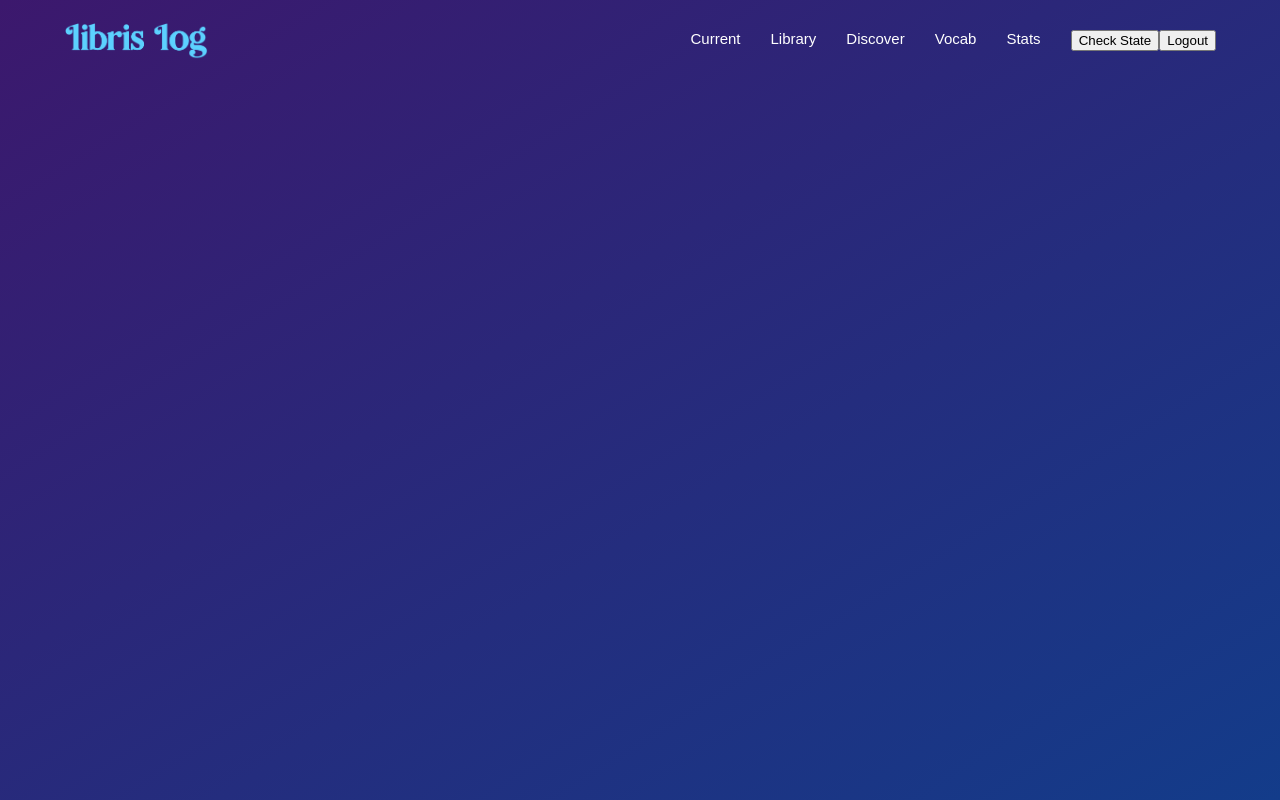
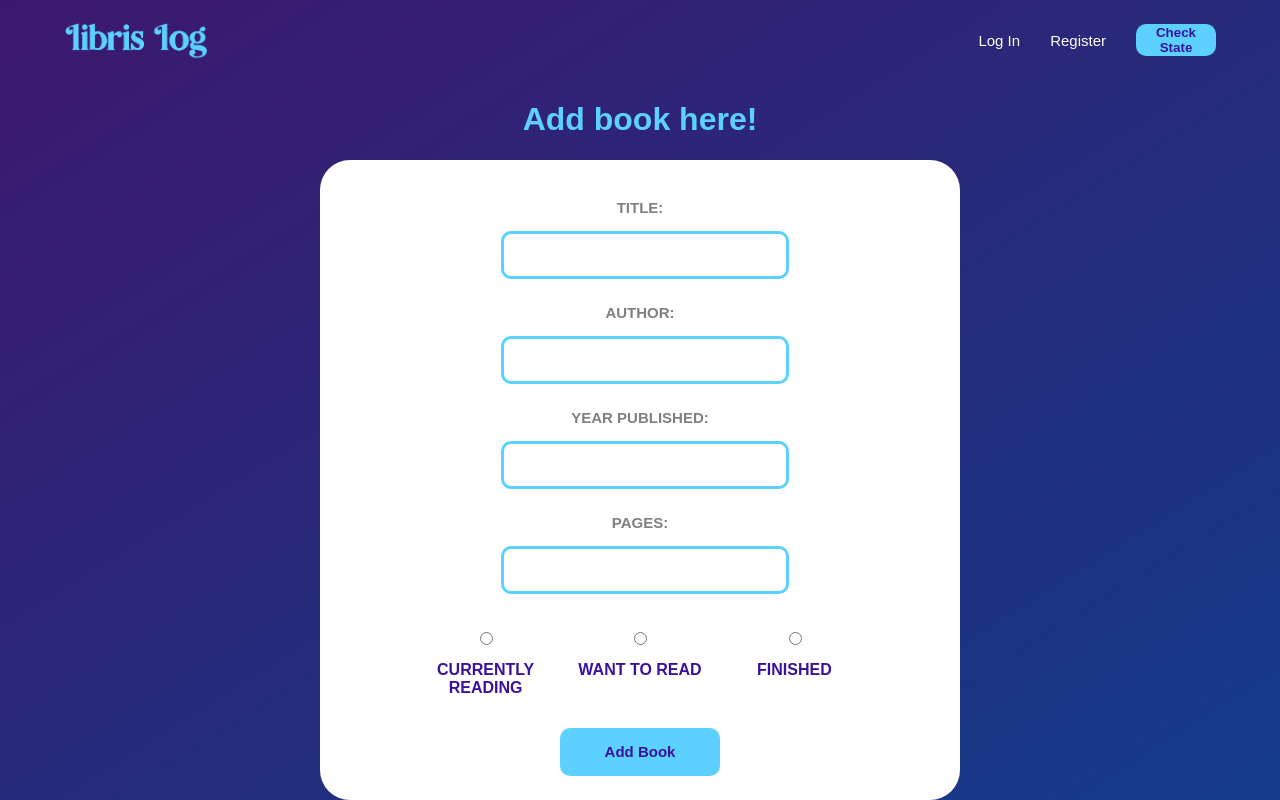
Before and after one commit to maywoollcott/librislog, a React (Create React App) app in the folder client/: page /addbook in a window 1280 px wide. Built offline with nearby package versions, Linux system fonts and the light colour scheme; a web font is replaced by a local one.

Commit message:
adds add, delete, and update status of book from clientside, syncs db

```diff
--- a/client/src/App.css
+++ b/client/src/App.css
@@ -48,6 +48,7 @@ li {
   display: flex;
   margin-right: 5%;
   margin-left: auto;
+  align-items: center;
 }
 
 img {
@@ -251,3 +252,75 @@ h1 {
   flex-direction: column;
   align-items: center;
 }
+
+.navbtn {
+  background-color: var(--lightaqua);
+  border: none;
+  border-radius: 10px;
+  height: 2rem;
+  color: var(--darkpurple);
+  font-weight: 600;
+  width: 5rem;
+}
+
+.navbtn:hover {
+  background-color: rgb(165, 179, 218);
+}
+
+.navbtn:active {
+  transform: scale(0.94);
+  outline: none;
+}
+
+.navbtn:focus {
+  outline: none
+}
+
+.addbookcard {
+  background-color: white;
+  height: 80vh;
+  width: 50vw;
+  border-radius: 30px;
+  color: var(--darkpurple);
+  display: flex;
+  align-items: center;
+  justify-content: center;
+  flex-direction: column;
+}
+
+.addbookform {
+  margin: 20px;
+  display: flex;
+  flex-direction: column;
+  align-items: center;
+  justify-content: center;
+  width: 75%;
+  height: 100%;
+}
+
+.radio {
+  margin-top: 10px;
+  display: flex;
+}
+
+.radioitem {
+  display: flex;
+  flex-direction: column;
+  justify-content: flex-start;
+  align-items: center;
+  margin: 15px;
+  flex: 1;
+}
+
+.radioitem h3 {
+  font-size: medium;
+  text-align: center;
+}
+
+.addbookcard .loginbtn {
+  margin: 0;
+}
+
+.addbookcard input {
+  color: var(--darkpurple)
+}
--- a/client/src/App.js
+++ b/client/src/App.js
@@ -10,6 +10,7 @@ import { useContext, useEffect }from 'react'
 import { Context } from './Context'
 import axios from 'axios';
 import apiService from './utils/apiService'
+import AddBook from './components/AddBook'
 
 function App() {
 
@@ -38,6 +39,7 @@ function App() {
         <Navbar />
         <div className="bodydashboard">
           <Route exact path='/' component={Landing} />
+          <Route exact path='/addbook' component={AddBook} />
           <Route exact path='/register' component={Registration} />
           <Switch>
             <Route exact path='/current' component={Dashboard} />
--- /dev/null
+++ b/client/src/components/AddBook.js
@@ -0,0 +1,90 @@
+import { useHistory } from 'react-router-dom';
+import { Context } from '../Context'
+import React, { Fragment, useState, useContext } from 'react';
+import apiService from '../utils/apiService'
+
+const AddBook = () => {
+  const value = useContext(Context);
+  const history = useHistory();
+
+  const [formData, setFormData] = useState({
+    title: '',
+    author: '',
+    yearPublished: '',
+    pages: '',
+    status: ''
+
+  });
+
+  const { title, author, yearPublished, pages, status } = formData;
+
+  const handleDataChange = (e) => {
+    setFormData({ ...formData, [e.target.name]: e.target.value });
+  }
+
+  const onSubmit = async (e) => {
+    e.preventDefault();
+    const newBook = formData;
+    let currentLibrary = [...value.library];
+    currentLibrary.unshift(newBook);
+    value.setLibrary(currentLibrary);
+
+    const accessToken = localStorage.getItem('accessToken');
+    const res = await apiService.updateLibrary(currentLibrary, accessToken)
+    console.log(res.data)
+
+      // const res = await apiService.register(formData)
+      //   console.log(res.data)
+      //   const { accessToken } = res.data;
+      //   localStorage.setItem('accessToken', accessToken);
+      //   localStorage.setItem('haveValidToken', true)
+      //   value.setIsAuthenticated(true);
+      //   history.push('/current')
+
+      console.log(newBook)
+  }
+
+
+  return (
+    <div className="bodydashboard">
+      <h1>Add book here!</h1>
+      <div className="addbookcard">
+        <form className="addbookform" onSubmit={onSubmit} >
+          <div className="formBox">
+            <h3>TITLE: </h3>
+            <input type="text" name="title" value={ title } onChange={handleDataChange} required/>
+          </div>
+          <div className="formBox">
+            <h3>AUTHOR: </h3>
+            <input type="author" name="author" value={ author } onChange={handleDataChange} required/>
+          </div>
+          <div className="formBox">
+            <h3>YEAR PUBLISHED: </h3>
+            <input type="yearPublished" name="yearPublished" value={ yearPublished } onChange={handleDataChange} required/>
+          </div>
+          <div className="formBox">
+            <h3>PAGES: </h3>
+            <input type="pages" name="pages" value={ pages } onChange={handleDataChange} required/>
+          </div>
+          <div className="radio">
+            <div className="radioitem">
+              <input type="radio" name="status" value='currentlyReading' onChange={handleDataChange} required/>
+              <h3>CURRENTLY READING</h3>
+            </div>
+            <div className="radioitem">
+              <input type="radio" name="status" value='wantToRead' onChange={handleDataChange} required/>
+              <h3>WANT TO READ</h3>
+            </div>
+            <div className="radioitem">
+              <input type="radio" name="status" value='finished' onChange={handleDataChange} required/>
+              <h3>FINISHED</h3>
+            </div>
+          </div>
+          <button className="loginbtn" type="submit">Add Book</button>
+        </form>
+      </div>
+    </div>
+  )
+}
+
+export default AddBook
--- a/client/src/components/BookCard.js
+++ b/client/src/components/BookCard.js
@@ -2,6 +2,7 @@
 import React from 'react'
 import { useContext, useEffect }from 'react'
 import { Context } from '../Context'
+import apiService from '../utils/apiService'
 
 const BookCard = (props) => {
 
@@ -12,10 +13,14 @@ const BookCard = (props) => {
     props.updateActive(props.index)
   };
 
-  const deleteHandler = () => {
-    const newLib = ([...value.library])
-    newLib.splice(index, 1)
-    value.setLibrary(newLib)
+  const imFinishedHandler = async () => {
+    const newLib = ([...value.library]);
+    newLib[index].status = 'finished'
+    value.setLibrary(newLib);
+
+    const accessToken = localStorage.getItem('accessToken');
+    const res = await apiService.updateLibrary(newLib, accessToken)
+    console.log(res.data)
   }
 
   return (
@@ -24,7 +29,7 @@ const BookCard = (props) => {
         <h1>{props.title}</h1>
         <h2>{props.author}</h2>
         <h2>{props.yearPublished}</h2>
-        <button onClick={deleteHandler}>Delete</button>
+        <button onClick={imFinishedHandler}>I'm finished!</button>
       </div>
     </div>
   )
--- a/client/src/components/Dashboard.js
+++ b/client/src/components/Dashboard.js
@@ -1,13 +1,15 @@
 import { useContext, useEffect, useState }from 'react'
 import { Context } from '../Context'
 import BookCard from './BookCard'
+import AddBook from './AddBook'
+import { useHistory } from 'react-router-dom';
 
 const Dashboard = () => {
 
   const value = useContext(Context);
+  const history = useHistory();
 
-
-  const currentlyReading = value.library.filter(book => book.currentlyReading === true);
+  const currentlyReading = value.library.filter(book => book.status === 'currentlyReading');
 
   const [active, setActive] = useState('');
 
@@ -15,7 +17,18 @@ const Dashboard = () => {
     setActive(index)
   };
 
+  const addBook = () => {
+    history.push('/addbook')
+  }
 
+  if (currentlyReading.length < 1) {
+    return (
+      <div className="dashboardcurrent">
+        <h1>No books being currently read. :( Add one below:</h1>
+        <button className="loginbtn" onClick={addBook}>Add Book</button>
+      </div>
+    )
+  } else {
     return (
       <div className="dashboardcurrent">
         <h1>Currently Reading</h1>
@@ -28,5 +41,6 @@ const Dashboard = () => {
       </div>
     )
   }
+}
 
 export default Dashboard
--- a/client/src/components/Library.js
+++ b/client/src/components/Library.js
@@ -8,7 +8,9 @@ const Library = (props) => {
 
 
   const allBooks = value.library;
-
+  const currentlyReading = value.library.filter(book => book.status === 'currentlyReading');
+  const finished = value.library.filter(book => book.status === 'finished');
+  const wantToRead = value.library.filter(book => book.status === 'wantToRead');
 
 
   return (
@@ -22,21 +24,21 @@ const Library = (props) => {
       </div>
       <h1>Currently Reading</h1>
       <div className="librarycontainer">
-          {allBooks.map((book, index) => {
+          {currentlyReading.map((book, index) => {
             console.log(book)
             return <ListCard key={index} title={book.title} author={book.author} index={index} yearPublished={book.yearPublished}/>
           })}
       </div>
       <h1>Finished</h1>
         <div className="librarycontainer">
-            {allBooks.map((book, index) => {
+            {finished.map((book, index) => {
               console.log(book)
               return <ListCard key={index} title={book.title} author={book.author} index={index} yearPublished={book.yearPublished}/>
             })}
         </div>
       <h1>To Read</h1>
         <div className="librarycontainer">
-              {allBooks.map((book, index) => {
+              {wantToRead.map((book, index) => {
                 console.log(book)
                 return <ListCard key={index} title={book.title} author={book.author} index={index} yearPublished={book.yearPublished}/>
               })}
--- a/client/src/components/Navbar.js
+++ b/client/src/components/Navbar.js
@@ -29,13 +29,15 @@ const Navbar = () => {
     <nav className="navbar">
       <img src={logo} alt=""/>
       <ul className="navlinks">
-        <li><Link to="/current" className="textlink">Current</Link></li>
-        <li><Link to="/library" className="textlink">Library</Link></li>
-        <li><Link to="/toread" className="textlink">Discover</Link></li>
-        <li><Link to="/vocab" className="textlink">Vocab</Link></li>
-        <li><Link to="/stats" className="textlink">Stats</Link></li>
-        <button onClick={checkState}>Check State</button>
-        <button onClick={logout}>Logout</button>
+        {value.isAuthenticated && <li><Link to="/current" className="textlink">Current</Link></li>}
+        {value.isAuthenticated && <li><Link to="/library" className="textlink">Library</Link></li>}
+        {value.isAuthenticated && <li><Link to="/toread" className="textlink">Discover</Link></li>}
+        {value.isAuthenticated && <li><Link to="/vocab" className="textlink">Vocab</Link></li>}
+        {value.isAuthenticated && <li><Link to="/stats" className="textlink">Stats</Link></li>}
+        {!value.isAuthenticated && <li><Link to="/" className="textlink">Log In</Link></li>}
+        {!value.isAuthenticated && <li><Link to="/register" className="textlink">Register</Link></li>}
+        <button className="navbtn" onClick={checkState}>Check State</button>
+        {value.isAuthenticated && <button className="navbtn" onClick={logout}>Logout</button>}
       </ul>
     </nav>
   )
--- a/client/src/components/Registration.js
+++ b/client/src/components/Registration.js
@@ -2,13 +2,14 @@ import axios from 'axios';
 import React, { Fragment, useState, useContext } from 'react';
 import apiService from '../utils/apiService'
 // import axios from 'axios';
-import { Link } from 'react-router-dom';
+import { useHistory } from 'react-router-dom';
 import { Context } from '../Context'
 
 
 const Registration = () => {
 
   const value = useContext(Context);
+  const history = useHistory();
 
   const [formData, setFormData] = useState({
     username: '',
@@ -34,7 +35,8 @@ const Registration = () => {
         const { accessToken } = res.data;
         localStorage.setItem('accessToken', accessToken);
         localStorage.setItem('haveValidToken', true)
-        // auth.login(() => props.history.push('/profile'));
+        value.setIsAuthenticated(true);
+        history.push('/current')
     }
   }
 
--- a/client/src/utils/apiService.js
+++ b/client/src/utils/apiService.js
@@ -34,6 +34,14 @@ apiService.getLibrary= (token) => {
   })
 };
 
+apiService.updateLibrary= (library, token) => {
+  return axios.put(`${BASE_URL}/updatelibrary`, library, {
+    headers: {
+      "Authorization" : `Bearer ${token}`
+    },
+  })
+};
+
 apiService.logout = () => {
 
 };
```
Also changed, not shown: client/src/components/ListCard.js (+11 -6 lines), 2 other files (tests, documents, lock files or other folders). Lines whose indentation alone changed are shown as unchanged.
